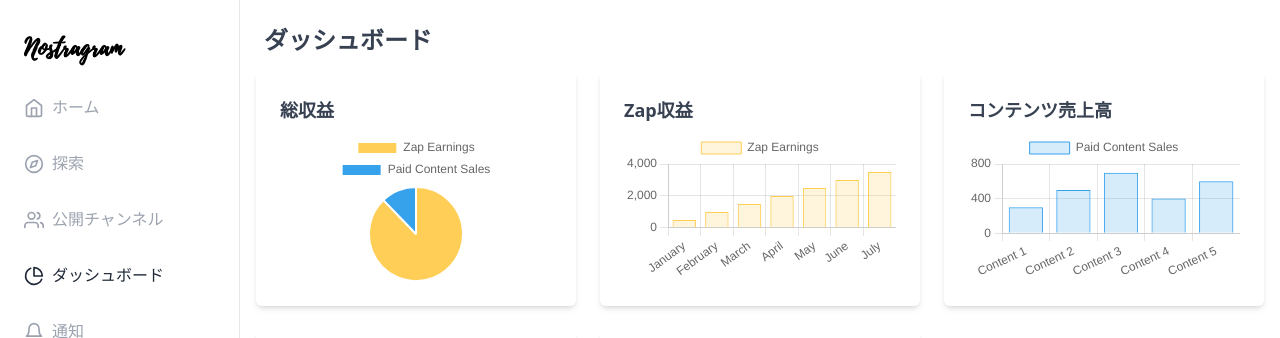
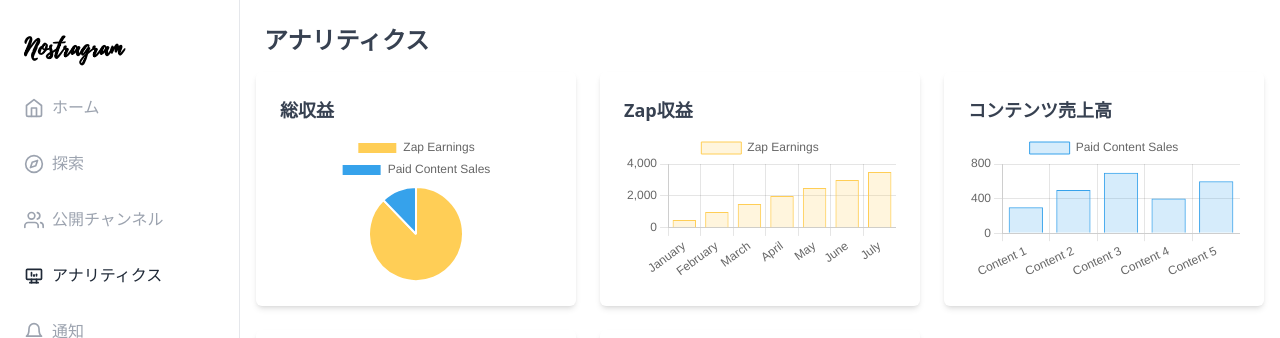
Before and after one commit to motxx/nostr-webclient, a React (Create React App) app: page /dashboard in a window 1280 px wide. Shown: the top 338 px of the page. Built offline with nearby package versions, Linux system fonts and the light colour scheme; a web font is replaced by a local one.

Commit message:
feat: アナリティクスに名前を変える

```diff
--- a/src/components/Navigation/Navigation.tsx
+++ b/src/components/Navigation/Navigation.tsx
@@ -8,8 +8,8 @@ import {
   FiMessageSquare,
   FiUsers,
   FiSettings,
-  FiPieChart,
 } from 'react-icons/fi'
+import { TbDeviceDesktopAnalytics } from 'react-icons/tb'
 import NavigationBottomTab from './NavigationBottomTab'
 import NavigationSidebar from './NavigationSidebar'
 
@@ -47,7 +47,7 @@ const navigationItems: NavigationItem[] = [
     icon: FiUsers,
     label: '公開チャンネル',
   },
-  { id: 'dashboard', icon: FiPieChart, label: 'ダッシュボード' },
+  { id: 'dashboard', icon: TbDeviceDesktopAnalytics, label: 'アナリティクス' },
   { id: 'notification', icon: FiBell, label: '通知' },
   {
     id: 'message',
--- a/src/pages/DashboardPage.tsx
+++ b/src/pages/DashboardPage.tsx
@@ -48,7 +48,7 @@ const DashboardPage: React.FC = () => {
     <DndProvider backend={HTML5Backend}>
       <div className="py-6 sm:px-4 bg-white dark:bg-black min-h-screen">
         <h2 className="text-2xl px-2 font-bold mb-4 text-gray-700 dark:text-gray-300">
-          ダッシュボード
+          アナリティクス
         </h2>
         <div className="grid grid-cols-1 md:grid-cols-2 lg:grid-cols-3 gap-6 mb-[80px]">
           {cards.map((card) => (
```
